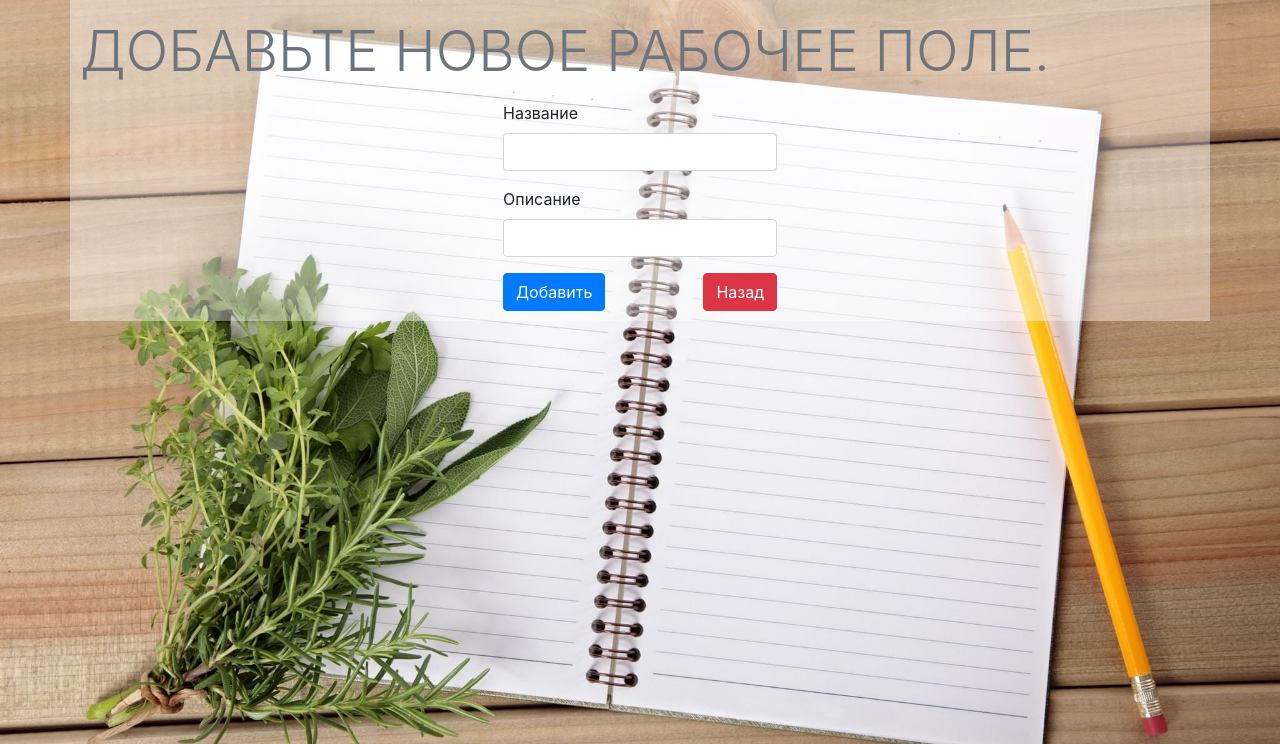
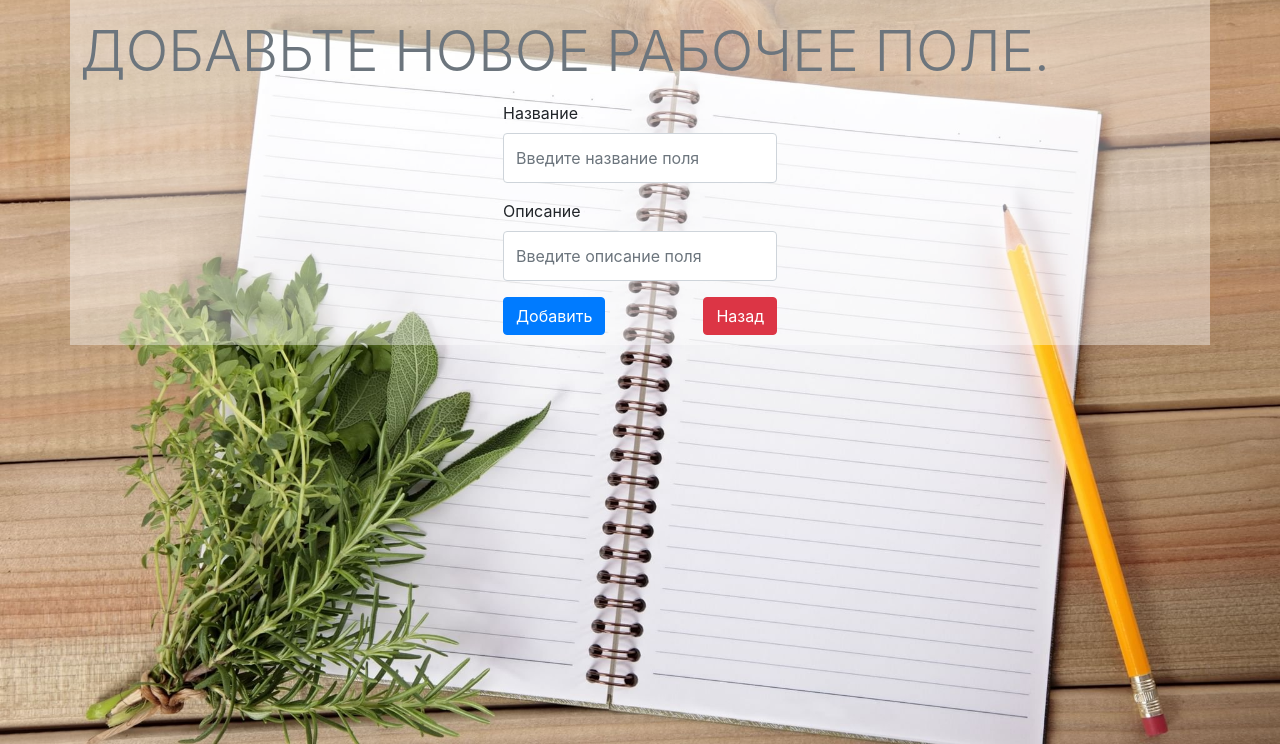
Before and after one commit to LeVzhe/task-manager-django, a Django app: page /tasks/add_field/ in a window 1280 px wide. Shown: the part 56-800 px from the top of the page. Run offline with Django 5.2, Linux system fonts and the light colour scheme; some libraries are stand-ins or nearby versions.

Commit message:
feat: create add_field form

```diff
--- /dev/null
+++ b/tasks_app/forms.py
@@ -0,0 +1,27 @@
+from django import forms
+
+from tasks_app.models import WorkField
+
+
+class FieldAddForm(forms.Form):
+    name = forms.CharField(
+        widget=forms.TextInput(
+            attrs={
+                "class": "form-control py-4",
+                "placeholder": "Введите название поля",
+            }
+        )
+    )
+    description = forms.CharField(
+        widget=forms.TextInput(
+            attrs={
+                "class": "form-control py-4",
+                "placeholder": "Введите описание поля",
+            }
+        ),
+        required=False,
+    )
+
+    class Meta:
+        model = WorkField
+        fields = ["name", "description"]
--- a/tasks_app/templates/tasks_app/add_field.html
+++ b/tasks_app/templates/tasks_app/add_field.html
@@ -10,13 +10,14 @@
         <h1 class="text-secondary navbar-text text-uppercase display-4">Добавьте новое рабочее поле.</h1>
         <div class="d-flex flex-wrap justify-content-center">
             <form>
+                {% csrf_token %}
                 <div class="mb-3">
-                    <label for="nameInput" class="form-label">Название</label>
-                    <input type="text" class="form-control" id="nameInput">
+                    <label for="{{ form.name.id_for_label }}" class="form-label">Название</label>
+                    {{ form.name }}
                 </div>
                 <div class="mb-3">
-                    <label for="descriptionInput" class="form-label">Описание</label>
-                    <input type="text" class="form-control" id="descriptionInput">
+                    <label for="{{ form.description.id_for_label }}" class="form-label">Описание</label>
+                    {{ form.description }}
                 </div>
                 <button type="submit" class="btn btn-primary me-2">Добавить</button>
                 <a href="{% url "tasks:tasks" %}" class="btn btn-danger ms-auto float-right">Назад</a>
--- a/tasks_app/templates/tasks_app/tasks.html
+++ b/tasks_app/templates/tasks_app/tasks.html
@@ -12,6 +12,7 @@
             {% for field in work_fields %}
                 <div class="card m-2" style="width: 18rem;" title="{{ field.description }}">
                     <div class="card-body" style="background-color: rgba(173, 216, 230, 0.3); padding: 10px;">
+                        <i class='text-info'>Создано: {{ field.created_timestamp }}</i>
                         <h5 class="card-title p-3 mb-2 text-white text-center" style="background-color: rgba(173, 216, 230, 1);">{{ field.name }}</h5>
                         <!-- Здесь вы можете добавить другие поля, связанные с work_field, для отображения -->
                     </div>
--- a/tasks_app/urls.py
+++ b/tasks_app/urls.py
@@ -1,11 +1,11 @@
 from django.urls import path
 
-from tasks_app.views import TasksListView, AddFieldTitleView
+from tasks_app.views import TasksListView, AddFieldFormView
 
 
 app_name = "tasks"  # поле обязательное
 
 urlpatterns = [
     path("", TasksListView.as_view(), name="tasks"),
-    path("add_field/", AddFieldTitleView.as_view(), name="add_field"),
+    path("add_field/", AddFieldFormView.as_view(), name="add_field"),
 ]
--- a/tasks_app/views.py
+++ b/tasks_app/views.py
@@ -1,8 +1,11 @@
 from django.views.generic import TemplateView
 from django.views.generic import ListView
+from django.views.generic.edit import FormView
+from django.urls import reverse_lazy
 
 from task_manager.common.views import TitleMixin
-from tasks_app.models import WorkField  # , WorkFieldTask
+from tasks_app.models import WorkField
+from tasks_app.forms import FieldAddForm
 
 
 class IndexClassView(TitleMixin, TemplateView):
@@ -24,6 +27,8 @@ class TasksListView(TitleMixin, ListView):
         return queryset
 
 
-class AddFieldTitleView(TitleMixin, TemplateView):
+class AddFieldFormView(TitleMixin, FormView):
     template_name = "tasks_app/add_field.html"
+    form_class = FieldAddForm
+    success_url = reverse_lazy("tasks:tasks")
     title = "Task Manager :: Добавить поле"
```
